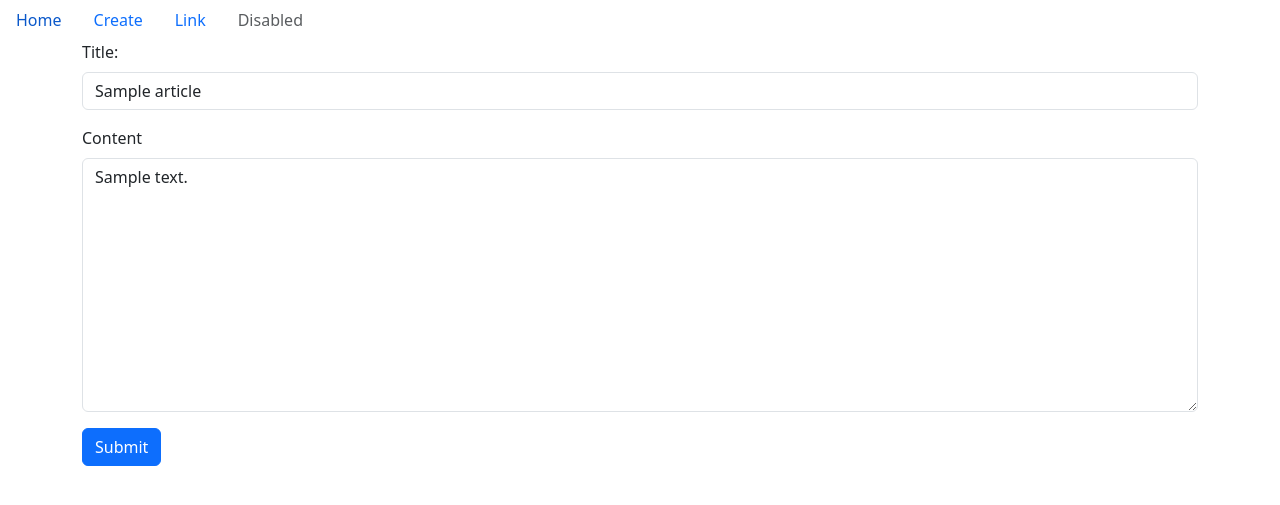
After one commit to Eunsoojoe/dmf-board-pjt, a Django app: page /articles/1/edit in a window 1280 px wide. The commit adds this page. Shown: the top 505 px of the page. Run offline with Django 5.2, Linux system fonts and the light colour scheme; tables that the repository leaves empty hold one stand-in row (values such as "Sample post").

Commit message:
Update기능 구현

```diff
--- a/articles/templates/detail.html
+++ b/articles/templates/detail.html
@@ -13,4 +13,5 @@
     </div>
 </div>
 <a href="{% url 'articles:delete' id=article.id %}" class="btn btn-danger">delete</a>
+<a href="{% url 'articles:edit' id=article.id %}" class="btn btn-warning">update</a>
 {% endblock %}
--- /dev/null
+++ b/articles/templates/edit.html
@@ -0,0 +1,21 @@
+<!-- new.html 파일과 거의 동일 -->
+{% extends 'base.html' %}
+
+{% block body %}
+<!-- method="GET" : Default -->
+<!-- method="POST" : 'Create'와 같은 맥락, 검증 토큰이 필요함.ㄴ -->
+
+<form action="{% url 'articles:update' id=article.id %}" method="POST">
+    {% csrf_token %}
+
+    <div class="mb-3">
+        <label for="title" class="form-label">Title:</label>
+        <input type="text" id="title" class="form-control" name="title" value="{{article.title}}">
+    </div>
+    <div class="mb-3">
+        <label for="content" class="form-label">Content</label>
+        <textarea name="content" id="content" class="form-control" rows="10" >{{article.content}}</textarea>
+    </div>
+    <button type="submit" class="btn btn-primary">Submit</button>
+</form>
+{% endblock %}
--- a/articles/templates/new.html
+++ b/articles/templates/new.html
@@ -2,9 +2,10 @@
 
 {% block body %}
 <!-- method="GET" : Default -->
-<!-- method="POST" : 'Create'와 같은 맥락, 검증 토큰이 필요함.ㄴ -->
+<!-- method="POST" : C,U,D는 DB의 조작이 필요하므로 검증 토큰이 필요함. -->
+ <!-- RESTful한 URL : 명사로만 구성 -->
 
-<form action="{% url 'articles:create' %}" method="POST">
+<form action="{% url 'articles:create' id=article.id %}" method="POST">
     {% csrf_token %}
 
     <div class="mb-3">
--- a/articles/urls.py
+++ b/articles/urls.py
@@ -8,5 +8,7 @@ urlpatterns = [
     path('<int:id>/', views.detail, name='detail'),
     path('new/', views.new, name='new'),
     path('create/', views.create, name='create'),
-    path('<int:id>/delete', views.delete, name='delete')
+    path('<int:id>/delete', views.delete, name='delete'),
+    path('<int:id>/edit', views.edit, name='edit'),
+    path('<int:id>/update', views.update, name='update')
 ]
--- a/articles/views.py
+++ b/articles/views.py
@@ -38,3 +38,24 @@ def delete(reqeust, id):
     article.delete()
 
     return redirect('articles:index')
+
+def edit(request, id):
+    article = Article.objects.get(id=id)
+
+    context = {
+        'article':article,
+    }
+    return render(request, 'edit.html', context)
+
+def update(request, id):
+    # 기존 정보 가져오기
+    title = request.POST.get('title')
+    content = request.POST.get('content')
+
+    # 새로운 정보 수정
+    article = Article.objects.get(id=id)
+    article.title = title
+    article.content = content
+    article.save()
+
+    return redirect('articles:detail', id=article.id)
```
